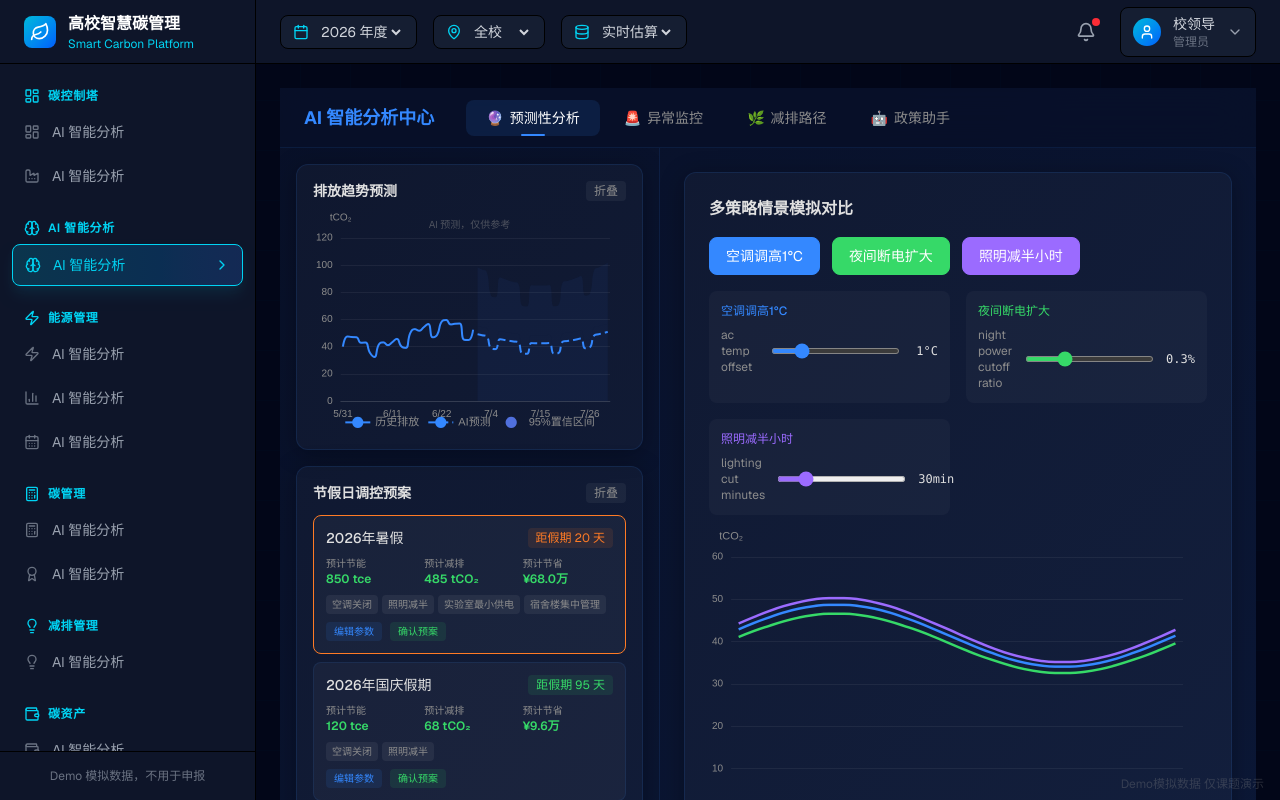
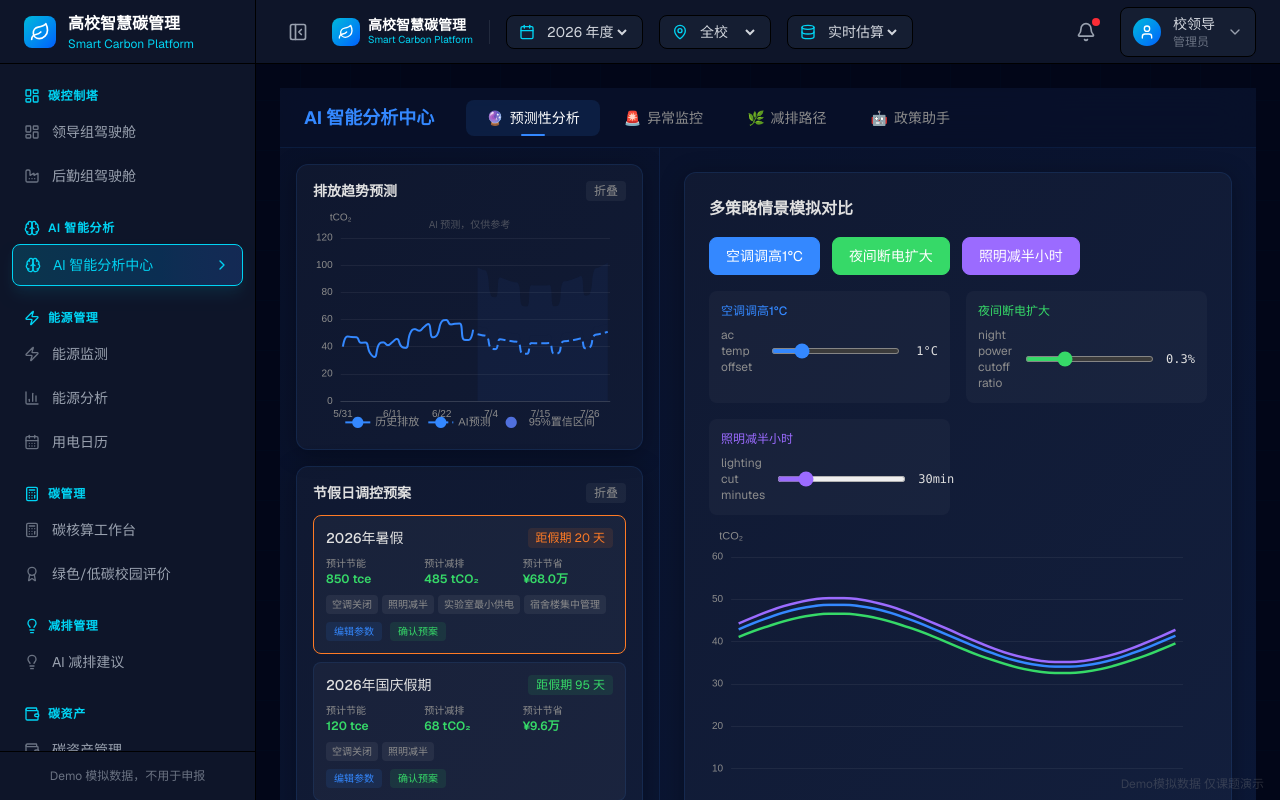
Before and after one commit to Aiden-2332/shuzhinengtan, a Next.js app: page /ai-center in a window 1280 px wide. Built offline with nearby package versions, Linux system fonts and the light colour scheme.

Commit message:
fix: 修复侧边栏菜单项名称全部显示为"AI智能分析"的bug，并添加侧边栏收缩/展开功能
Coze-Commit-Type: user
Coze-User-ID: 2662355819300057
Coze-Conversation-ID: 40825557119234

```diff
--- a/src/components/layout/app-header.tsx
+++ b/src/components/layout/app-header.tsx
@@ -8,17 +8,52 @@ import {
   Bell,
   User,
   ChevronDown,
+  PanelLeftClose,
+  PanelLeft,
+  Leaf,
 } from "lucide-react";
 
-export function AppHeader() {
+interface AppHeaderProps {
+  sidebarCollapsed?: boolean;
+  onToggleSidebar?: () => void;
+}
+
+export function AppHeader({ sidebarCollapsed = false, onToggleSidebar }: AppHeaderProps) {
   const [year, setYear] = useState("2026");
   const [campus, setCampus] = useState("all");
   const [dataStatus, setDataStatus] = useState("realtime");
 
   return (
     <header className="h-16 bg-slate-900/95 backdrop-blur-xl border-b border-cyan-500/20 flex items-center justify-between px-6">
-      {/* Left: Filters */}
+      {/* Left: Platform Name + Toggle + Filters */}
       <div className="flex items-center gap-4">
+        {/* Sidebar Toggle Button */}
+        <button
+          onClick={onToggleSidebar}
+          className="p-2 rounded-lg hover:bg-slate-800/50 transition-colors text-gray-400 hover:text-cyan-400"
+          title={sidebarCollapsed ? "展开侧边栏" : "收起侧边栏"}
+        >
+          {sidebarCollapsed ? (
+            <PanelLeft className="w-5 h-5" />
+          ) : (
+            <PanelLeftClose className="w-5 h-5" />
+          )}
+        </button>
+
+        {/* Platform Name */}
+        <div className="flex items-center gap-2">
+          <div className="w-7 h-7 rounded-lg bg-gradient-to-br from-cyan-500 to-blue-600 flex items-center justify-center">
+            <Leaf className="w-4 h-4 text-white" />
+          </div>
+          <div>
+            <h1 className="text-sm font-bold text-white leading-tight">高校智慧碳管理</h1>
+            <p className="text-[10px] text-cyan-400 leading-tight">Smart Carbon Platform</p>
+          </div>
+        </div>
+
+        {/* Divider */}
+        <div className="h-6 w-px bg-gray-700/50" />
+
         {/* Year Filter */}
         <div className="flex items-center gap-2 px-3 py-1.5 rounded-lg bg-slate-800/50 border border-cyan-500/20">
           <Calendar className="w-4 h-4 text-cyan-400" />
--- a/src/components/layout/app-layout.tsx
+++ b/src/components/layout/app-layout.tsx
@@ -1,3 +1,6 @@
+"use client";
+
+import { useState } from "react";
 import { AppSidebar } from "./app-sidebar";
 import { AppHeader } from "./app-header";
 
@@ -6,6 +9,8 @@ interface AppLayoutProps {
 }
 
 export function AppLayout({ children }: AppLayoutProps) {
+  const [sidebarCollapsed, setSidebarCollapsed] = useState(false);
+
   return (
     <div className="flex h-screen bg-slate-950 overflow-hidden">
       {/* Background Grid Effect */}
@@ -21,11 +26,14 @@ export function AppLayout({ children }: AppLayoutProps) {
       />
 
       {/* Sidebar */}
-      <AppSidebar />
+      <AppSidebar collapsed={sidebarCollapsed} />
 
       {/* Main Content */}
       <div className="flex-1 flex flex-col overflow-hidden">
-        <AppHeader />
+        <AppHeader
+          sidebarCollapsed={sidebarCollapsed}
+          onToggleSidebar={() => setSidebarCollapsed(!sidebarCollapsed)}
+        />
         <main className="flex-1 overflow-y-auto p-6 relative">
           {children}
         </main>
--- a/src/components/layout/app-sidebar.tsx
+++ b/src/components/layout/app-sidebar.tsx
@@ -91,33 +91,55 @@ const navigation = [{
     }]
 }];
 
-export function AppSidebar() {
+interface AppSidebarProps {
+    collapsed?: boolean;
+}
+
+export function AppSidebar({ collapsed = false }: AppSidebarProps) {
     const pathname = usePathname();
 
     return (
         <aside
-            className="w-64 bg-slate-900/95 backdrop-blur-xl border-r border-cyan-500/20 flex flex-col h-full overflow-hidden">
-            {}
-            <div className="h-16 flex items-center px-6 border-b border-cyan-500/20">
+            className={cn(
+                "bg-slate-900/95 backdrop-blur-xl border-r border-cyan-500/20 flex flex-col h-full overflow-hidden transition-all duration-300",
+                collapsed ? "w-16" : "w-64"
+            )}>
+            {/* Logo */}
+            <div className={cn(
+                "h-16 flex items-center border-b border-cyan-500/20 transition-all duration-300",
+                collapsed ? "px-4 justify-center" : "px-6"
+            )}>
                 <div className="flex items-center gap-3">
                     <div
-                        className="w-8 h-8 rounded-lg bg-gradient-to-br from-cyan-500 to-blue-600 flex items-center justify-center">
+                        className="w-8 h-8 rounded-lg bg-gradient-to-br from-cyan-500 to-blue-600 flex items-center justify-center flex-shrink-0">
                         <Leaf className="w-5 h-5 text-white" />
                     </div>
+                    {!collapsed && (
                         <div>
                             <h1 className="text-base font-bold text-white">高校智慧碳管理</h1>
                             <p className="text-xs text-cyan-400">Smart Carbon Platform</p>
                         </div>
+                    )}
                 </div>
             </div>
-            {}
-            <nav className="flex-1 overflow-y-auto py-4 px-3 space-y-1">
+            {/* Navigation */}
+            <nav className={cn(
+                "flex-1 overflow-y-auto py-4 space-y-1 transition-all duration-300",
+                collapsed ? "px-2" : "px-3"
+            )}>
                 {navigation.map(section => <div key={section.name} className="mb-4">
+                    {!collapsed && (
                         <div
                             className="flex items-center gap-2 px-3 py-2 text-xs font-semibold text-cyan-400 uppercase tracking-wider">
                             <section.icon className="w-4 h-4" />
                             <span>{section.name}</span>
                         </div>
+                    )}
+                    {collapsed && (
+                        <div className="flex justify-center py-2">
+                            <section.icon className="w-4 h-4 text-cyan-400" />
+                        </div>
+                    )}
                     <div className="space-y-1">
                         {section.children.map(item => {
                             const isActive = pathname === item.href;
@@ -126,8 +148,10 @@ export function AppSidebar() {
                                 <Link
                                     key={item.name}
                                     href={item.href}
+                                    title={collapsed ? item.name : undefined}
                                     className={cn(
-                                        "flex items-center gap-3 px-3 py-2.5 rounded-lg text-sm transition-all duration-200 group",
+                                        "flex items-center gap-3 rounded-lg text-sm transition-all duration-200 group",
+                                        collapsed ? "justify-center px-2 py-2.5" : "px-3 py-2.5",
                                         isActive ? "bg-gradient-to-r from-cyan-500/20 to-blue-500/20 text-cyan-400 border border-cyan-500/30 shadow-lg shadow-cyan-500/10" : "text-gray-400 hover:bg-slate-800/50 hover:text-cyan-300"
                                     )}>
                                     <item.icon
@@ -135,19 +159,20 @@ export function AppSidebar() {
                                             "w-4 h-4 flex-shrink-0",
                                             isActive ? "text-cyan-400" : "text-gray-500 group-hover:text-cyan-400"
                                         )} />
-                                    <span className="flex-1">AI 智能分析</span>
-                                    {isActive && <ChevronRight className="w-4 h-4 text-cyan-400" />}
+                                    {!collapsed && <span className="flex-1">{item.name}</span>}
+                                    {!collapsed && isActive && <ChevronRight className="w-4 h-4 text-cyan-400" />}
                                 </Link>
                             );
                         })}
                     </div>
                 </div>)}
             </nav>
-            {}
+            {/* Footer */}
+            {!collapsed && (
                 <div className="p-4 border-t border-cyan-500/20">
-                <div className="text-xs text-gray-500 text-center">Demo 模拟数据，不用于申报
+                    <div className="text-xs text-gray-500 text-center">Demo 模拟数据，不用于申报</div>
                 </div>
-            </div>
+            )}
         </aside>
     );
 }
```
Lines whose indentation alone changed are shown as unchanged.
